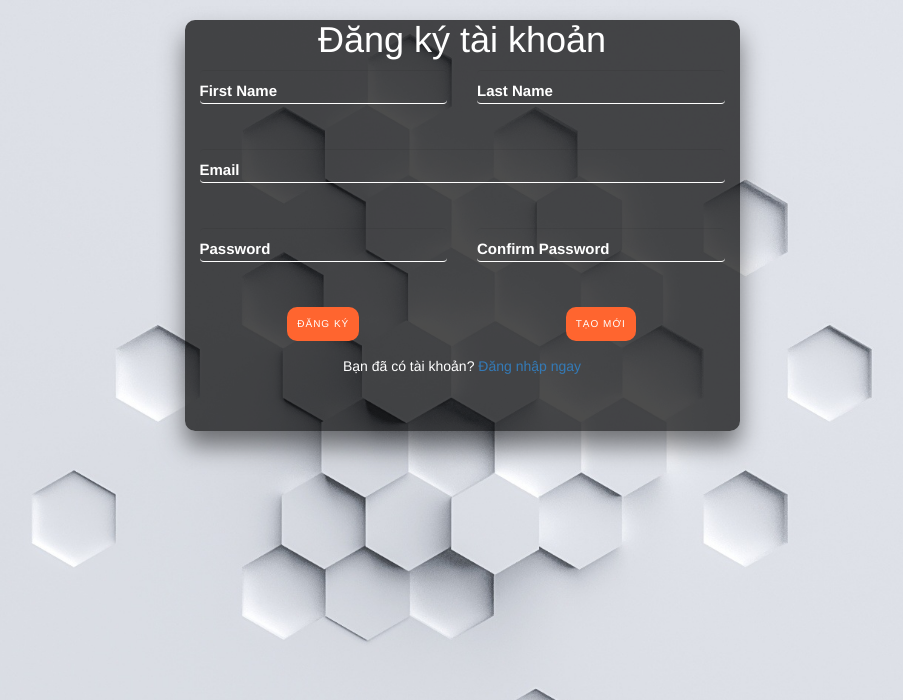
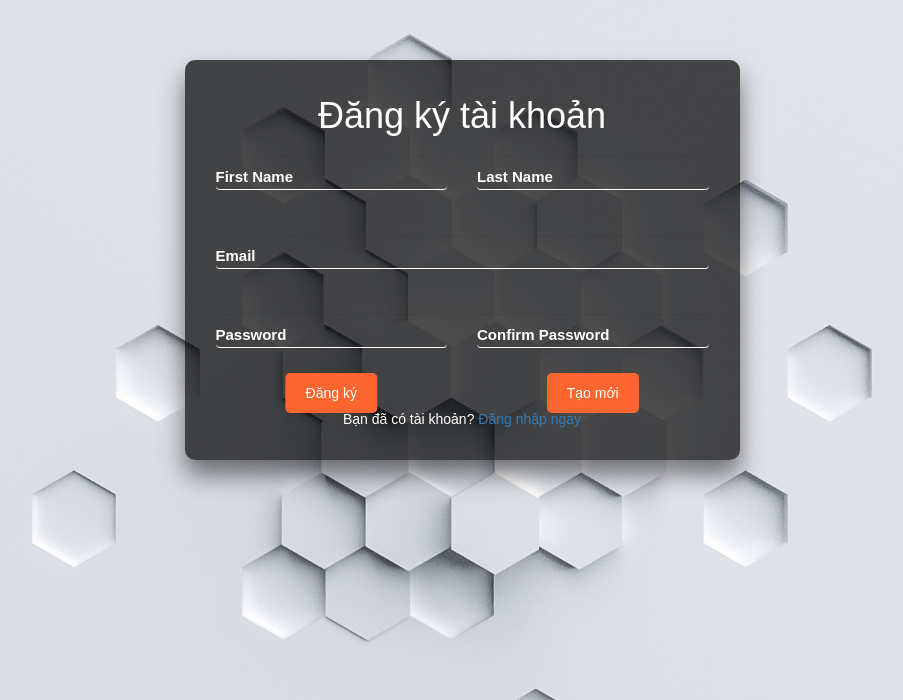
Before and after one commit to khanhduynguyen170900/Project-Final-Web-Google-Classroom-, a PHP site: page /Register.php in a window 1280 px wide. Shown: the top 700 px of the page, without its empty margins (178-1081 px from the left). Run offline with PHP 8.4, Linux system fonts and the light colour scheme; some libraries are stand-ins or nearby versions.

Commit message:
Add files via upload

```diff
--- a/style.css
+++ b/style.css
@@ -7,12 +7,14 @@
     color:#fff;
 }
 .register-form,
-.rs-pw
+.rs-pw,
+.login-form
 {
     background: url(Images/bg.jpg);
     background-size: cover;
     background-position: center center;
     background-attachment: fixed;
+    font-family: sans-serif;
 }
 #ui{
     box-shadow: 0 15px 25px  rgba(0, 0, 0, 0.5);
@@ -21,40 +23,51 @@
     border-radius: 10px;
     color: #fff;
     padding-bottom: 40px;
+    margin-top: 60px;
 
 }
 
 #ui label, h1,p{
-
     text-align: center;
 
+}
+#ui p {
+    margin-top: 20px;
+}
+#ui{
+    padding: 16px;
 }
 
 
 #ui button {
+    padding: 10px 20px;
+    border-radius: 5px;
+    cursor: pointer;
+    background: #ff652f;
+    border: none;
+    outline: none;
+    margin: auto;
     justify-content: center;
-    padding: 10px;
-    margin: auto;
-    border-radius: 10px;
-   justify-content: end;
+    position: absolute;
+    left: 50%;
+    top: 50%;
+    transform: translate(-50%, -50%);
+
 }
 
-.login-form
+.login-wrapper,
+.forgot-pw
 {
-    background-size: cover;
-    font-family: sans-serif;
-    background: url(Images/bg.jpg) no-repeat center;
-    background-position: center center;
-}
+    position: absolute;
+    left: 50%;
+    top: 50%;
+    transform: translate(-50%, -50%);
+    display: flex;
+    height: 100vh;
+    width: 100vw;
+    justify-content: center;
+  align-items: center;
 
-.login-wrapper
-
-{
-    height: 100vh;
-    width: 100vh;
-    display: flex;
-    justify-content: center;
-    align-items: center;
 }
 
 .form
@@ -88,6 +101,12 @@
     text-align: center;
     letter-spacing: 1px;
     margin-bottom: 2rem;
+    color: #ff652f;
+
+}
+.form p {
+    margin-top: 2rem;
+    padding: auto;
 }
 .form .input-group
 {
@@ -106,7 +125,8 @@
     color: inherit;
 
 }
-.form .input-group label{
+
+.form .input-group label {
     position: absolute;
     top: 0;
     left: 0;
@@ -114,7 +134,14 @@
     font-size: 1rem;
     pointer-events: none;
     transition: .3s ease-out;
-}
+  }
+  .form .input-group input:focus + label,
+  .form .input-group input:valid + label {
+    transform: translateY(-18px);
+    color: #ff652f;
+    font-size: .8rem;
+  }
+
 .form-group .form-group label{
     position: absolute;
     top: 0;
@@ -124,12 +151,6 @@
     pointer-events: none;
     transition: .3s ease-out;
 }
-.form .input-group input:focus +label,
-.form .input-group input:valid +label{
-    transform: translateY(-18px);
-    color: #ff652f;
-    font-size: .8rem;
-}
 .form-group .form-group input:focus +label,
 .form-group .form-group input:valid +label{
     transform: translateY(-20px);
@@ -137,9 +158,7 @@
     font-size: 1rem;
 }
 
-
-.submit-btn,
-.btn-success
+.submit-btn
 {
     display: block;
     margin-left: auto;
@@ -153,9 +172,3 @@
     border-radius: 5px;
     cursor: pointer;
 }
-
-.forgot-pw,
-.sign-up{
-    margin-top: auto;
-    color: inherit;
-}
```
